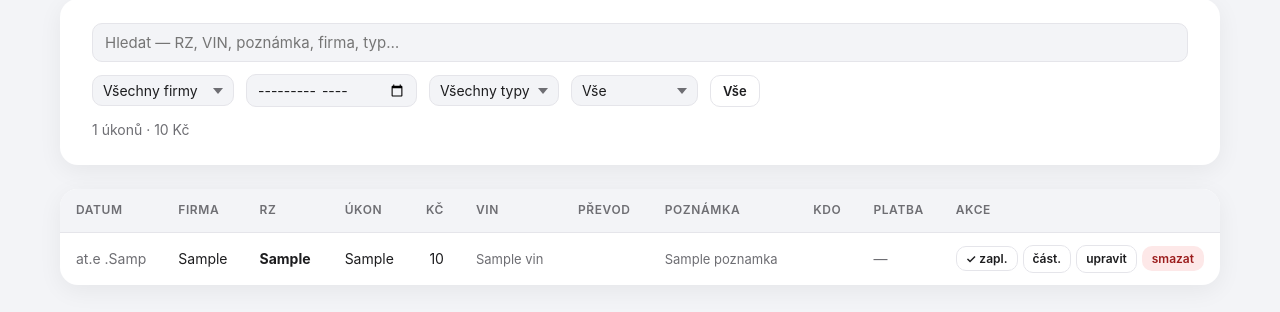
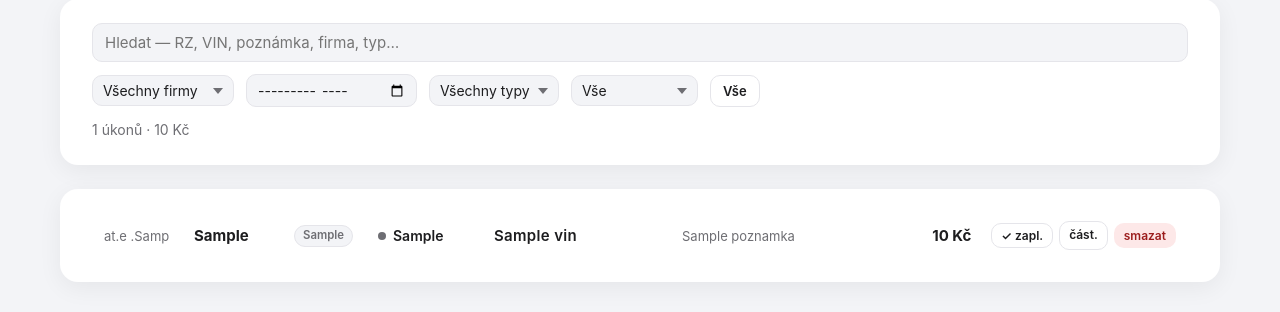
Before and after one commit to Kosacek/prepis-vozidla, a Flask app: template ukony_tracker/templates/ukony_table.html in a window 1280 px wide. Shown: the part 147-459 px from the top of the page. Run offline with Flask 3, Linux system fonts and the light colour scheme; the template is opened without the code that fills it: most values are stand-ins (such as "Sample title", 1, 10 or a date in 2020).

Commit message:
feat(evidence): /ukony list redesigned to the dashboard row style
Same recent-row grid, typography, firm color dot and spacing as 'Poslední
úkony'; kdo badge sits before the price; whole row is a link opening the
shared edit modal (extracted from dashboard.js into ukon_modal.js +
_ukon_modal.html, document-level delegation). Actions (zapl./část./smazat)
moved to a compact trailing cluster outside the link; dedicated 'upravit'
button dropped. Live search retargeted; adds isolated preview server.

```diff
--- a/ukony_tracker/routes/ukony.py
+++ b/ukony_tracker/routes/ukony.py
@@ -162,6 +162,7 @@ def table():
         typy=typy_repo.list_active(conn),
         total=total,
         sel={"firma": firma_id, "mesic": mesic, "typ": typ, "stav": stav},
+        firma_colors=colors_service.firma_color_map(conn),  # same dot colors as the dashboard
     )
 
 
--- a/ukony_tracker/static/css/app.css
+++ b/ukony_tracker/static/css/app.css
@@ -1522,3 +1522,23 @@ body.modal-open { overflow: hidden; }
   .recent-vin { flex-basis: auto; }
   .recent-search { width: 180px; }
 }
+
+/* ── /ukony list — dashboard recent-row design + a trailing action cluster ──
+   Each item wraps the clickable row (a.recent-row, same grid/typography as the
+   dashboard) and a .row-actions cluster OUTSIDE the link, so pay/delete buttons
+   stay valid HTML and don't trigger the row's edit-modal click. */
+.ukony-item { display: flex; align-items: center; border-bottom: 1px solid var(--line); border-radius: var(--radius-sm); }
+.ukony-item:last-child { border-bottom: none; }
+.ukony-item:hover { background: var(--bg); }
+.ukony-item .recent-row { flex: 1 1 auto; min-width: 0; border-bottom: none; }
+.ukony-item .recent-row:hover { background: transparent; }  /* hover lives on the item */
+/* first column widened: this list shows the full date incl. year */
+.ukony-list .recent-row { grid-template-columns: 78px 88px 72px 104px minmax(0, 1fr) auto auto auto; }
+.row-actions { display: flex; align-items: center; gap: 6px; padding: 0 var(--sp-3) 0 var(--sp-2); flex: 0 0 auto; }
+.row-actions form { display: inline; }
+/* near the right edge — anchor the partial-pay popup right so it can't overflow */
+.row-actions .partial-pay__form { left: auto; right: 0; }
+@media (max-width: 760px) {
+  .ukony-item { flex-wrap: wrap; }                 /* actions drop to a second line */
+  .row-actions { padding: 0 var(--sp-3) 8px 52px; }
+}
--- /dev/null
+++ b/ukony_tracker/templates/_ukon_modal.html
@@ -0,0 +1,9 @@
+{# Inline úkon-edit overlay: clicking an a.recent-row fetches its edit-form
+   fragment (?modal=1) into the body below. Shared by the dashboard and the
+   /ukony list; the behavior lives in static/js/ukon_modal.js. #}
+<div class="modal-backdrop" id="ukon-modal" hidden>
+  <div class="modal-card card" role="dialog" aria-modal="true" aria-labelledby="ukon-modal-title">
+    <button class="modal-close" type="button" aria-label="Zavřít" data-modal-close>&times;</button>
+    <div class="modal-body" id="ukon-modal-body"></div>
+  </div>
+</div>
--- a/ukony_tracker/templates/base.html
+++ b/ukony_tracker/templates/base.html
@@ -4,7 +4,7 @@
   <meta charset="utf-8">
   <meta name="viewport" content="width=device-width, initial-scale=1">
   <title>{% block title %}Úkony Tracker{% endblock %}</title>
-  <link rel="stylesheet" href="{{ url_for('static', filename='css/app.css') }}?v=31">
+  <link rel="stylesheet" href="{{ url_for('static', filename='css/app.css') }}?v=32">
   <script src="https://cdn.jsdelivr.net/npm/chart.js@4"></script>
 </head>
 <body>
--- a/ukony_tracker/templates/ukony_table.html
+++ b/ukony_tracker/templates/ukony_table.html
@@ -43,55 +43,39 @@
   </form>
 </div>
 
-{# ── Table ── #}
+{# ── List — same row design as the dashboard's "Poslední úkony" (whole row is a
+     link opening the edit modal), plus a trailing action cluster per row. ── #}
 {% import "_macros.html" as m with context %}
-<div class="table-wrap">
-  <table>
-    <thead>
-      <tr>
-        <th class="shrink">Datum</th>
-        <th class="shrink">Firma</th>
-        <th>RZ</th>
-        <th class="shrink">Úkon</th>
-        <th class="right shrink">Kč</th>
-        <th>VIN</th>
-        <th>Převod</th>
-        <th>Poznámka</th>
-        <th class="shrink">Kdo</th>
-        <th class="shrink">Platba</th>
-        <th class="shrink">Akce</th>
-      </tr>
-    </thead>
-    <tbody>
+<div class="card recent-card">
+  <div class="recent-list ukony-list">
     {% for u in ukony %}
-      <tr data-kc="{{ u.celkem|int }}"
+    <div class="ukony-item" data-kc="{{ u.celkem|int }}"
          data-search="{{ ((u.rz or '') ~ ' ' ~ (u.vin or '') ~ ' ' ~ (u.orv or '') ~ ' ' ~ (u.poznamka or '') ~ ' ' ~ (u.prevod or '') ~ ' ' ~ u.firma_zkratka ~ ' ' ~ u.typ_kod ~ ' ' ~ (u.zpracoval or '')) | lower }}">
-        <td class="muted shrink" style="white-space:nowrap;">{{ u.datum[8:10] }}.{{ u.datum[5:7] }}.{{ u.datum[0:4] }}</td>
-        <td class="shrink" style="white-space:nowrap;">{{ u.firma_zkratka }}</td>
-        <td><b>{{ u.rz or '—' }}</b></td>
-        <td class="shrink">{{ u.typ_kod }}</td>
-        <td class="right shrink">{{ u.celkem|int }}</td>
-        <td class="muted small">{{ u.vin or '' }}</td>
-        <td class="muted small">{{ u.prevod or '' }}</td>
-        <td class="muted small">{{ u.poznamka or '' }}</td>
-        <td class="shrink">{{ m.person_badge(u.zpracoval) }}</td>
-        <td class="shrink">
-          {% if u.stav_platby == 'zaplaceno' %}
-            <span class="badge ok">zapl.</span>
-          {% elif u.stav_platby == 'castecne' %}
-            <span class="badge warn">část. {{ u.zaplaceno_kc|int }} Kč</span>
-          {% else %}
-            <span class="muted">—</span>
-          {% endif %}
-        </td>
-        <td class="shrink">
-          <div class="actions">
-          {# Full pay button #}
-          <form method="post" action="/ukony/{{ u.id }}/zaplaceno" style="display:inline;">
+      <a class="recent-row" href="/ukony/{{ u.id }}/upravit?back={{ request.full_path | urlencode }}">
+        <span class="recent-date muted">{{ u.datum[8:10] }}.{{ u.datum[5:7] }}.{{ u.datum[0:4] }}</span>
+        <b class="recent-rz">{{ u.rz or '—' }}</b>
+        <span class="tag">{{ u.typ_kod }}</span>
+        <span class="recent-firma">
+          <span class="firma-dot" style="background: {{ firma_colors.get(u.firma_zkratka, 'var(--muted)') }};"></span>{{ u.firma_zkratka }}
+        </span>
+        {# VIN span is always rendered (even empty) — fixed-width flex column, so
+           every převod/poznámka starts at the same x (same rule as the dashboard). #}
+        <span class="recent-mid small"><b class="recent-vin">{{ u.vin or '' }}</b>{% if u.prevod %}<span class="recent-pozn muted">{{ u.prevod }}</span>{% endif %}{% if u.poznamka %}<span class="recent-pozn muted">{{ u.poznamka }}</span>{% endif %}</span>
+        <span class="recent-pay">
+          {# nezaplaceno is the normal state (invoiced monthly) — badge only the
+             exceptions, exactly like the dashboard. #}
+          {% if u.stav_platby == 'zaplaceno' %}<span class="badge ok">zapl.</span>
+          {% elif u.stav_platby == 'castecne' %}<span class="badge warn">část. {{ u.zaplaceno_kc|int }}</span>{% endif %}
+        </span>
+        <span class="recent-kdo">{{ m.person_badge(u.zpracoval) }}</span>
+        <span class="recent-kc"><b>{{ u.celkem|int }} Kč</b></span>
+      </a>
+      <span class="row-actions actions">
+        {# Full pay #}
+        <form method="post" action="/ukony/{{ u.id }}/zaplaceno">
           <input type="hidden" name="back" value="{{ request.full_path }}">
           <button type="submit" class="btn btn-sm" title="Označit zaplaceno">✓ zapl.</button>
         </form>
-
         {# Partial pay #}
         <details class="partial-pay">
           <summary class="btn btn-sm">část.</summary>
@@ -102,36 +86,28 @@
             <button type="submit" class="btn btn-sm btn-primary">OK</button>
           </form>
         </details>
-
-          {# Edit link #}
-          <a href="/ukony/{{ u.id }}/upravit?back={{ request.full_path | urlencode }}"
-             class="btn btn-sm">upravit</a>
-
         {# Delete #}
-          <form method="post" action="/ukony/{{ u.id }}/smazat" style="display:inline;"
+        <form method="post" action="/ukony/{{ u.id }}/smazat"
               onsubmit="return confirm('Opravdu smazat úkon {{ u.rz or u.id }}?')">
           <input type="hidden" name="back" value="{{ request.full_path }}">
           <button type="submit" class="btn btn-sm btn-danger">smazat</button>
         </form>
+      </span>
     </div>
-        </td>
-      </tr>
     {% else %}
-      <tr>
-        <td colspan="11" class="center muted" style="padding: var(--sp-6);">
-          Žádné úkony neodpovídají filtru.
-        </td>
-      </tr>
+    <p class="center muted" style="padding: var(--sp-6);">Žádné úkony neodpovídají filtru.</p>
     {% endfor %}
-    </tbody>
-  </table>
   </div>
+</div>
+
+{% include "_ukon_modal.html" %}
+<script src="{{ url_for('static', filename='js/ukon_modal.js') }}?v=1"></script>
 
 <script>
 (function () {
   var input = document.getElementById('ukony-search');
   if (!input) return;
-  var rows = Array.prototype.slice.call(document.querySelectorAll('tbody tr[data-search]'));
+  var rows = Array.prototype.slice.call(document.querySelectorAll('.ukony-item[data-search]'));
   var countEl = document.getElementById('ukony-count');
   var sumEl = document.getElementById('ukony-sum');
   function fold(s) { return (s || '').toLowerCase().normalize('NFD').replace(/[̀-ͯ]/g, ''); }
```
Also changed, not shown: ukony_tracker/scripts/preview_server.py (added, +46 -0 lines), ukony_tracker/static/js/dashboard.js (+1 -68 lines), ukony_tracker/static/js/ukon_modal.js (added, +71 -0 lines), ukony_tracker/templates/dashboard.html (+3 -8 lines), ukony_tracker/tests/test_zpracoval.py (+4 -2 lines), 1 other file. Lines whose indentation alone changed are shown as unchanged.
